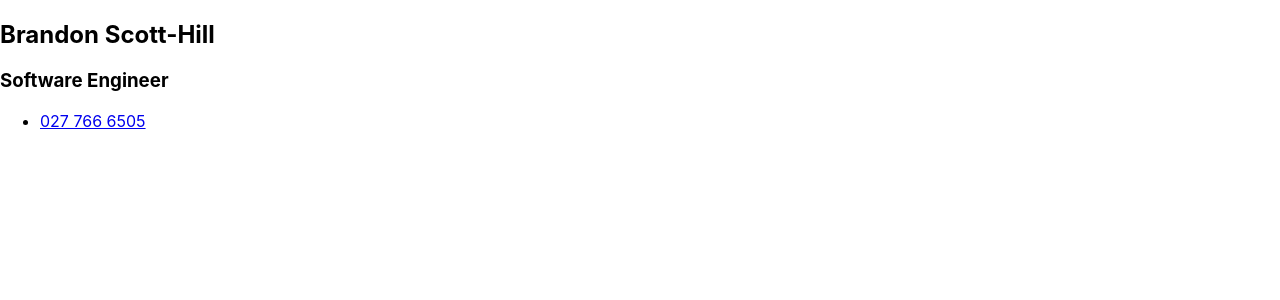
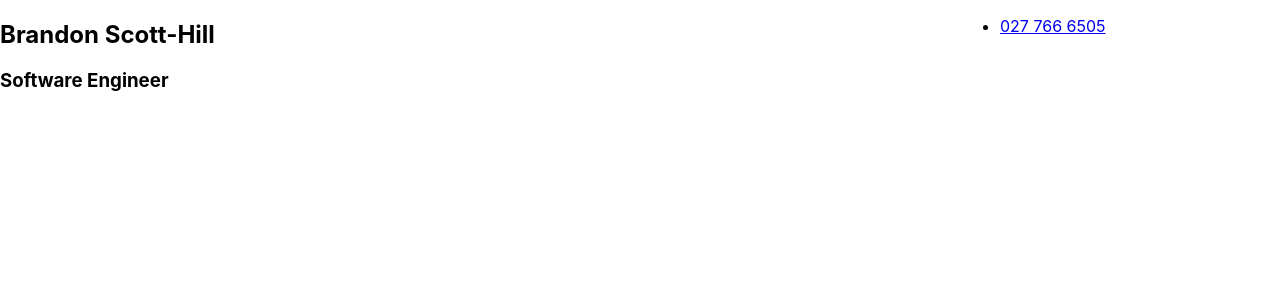
Before and after one commit to b-ran/react-cv, a React (Create React App) app: page / in a window 1280 px wide. Shown: the top 300 px of the page. Built offline with nearby package versions, Linux system fonts and the light colour scheme.

Commit message:
Set basic layout for profile header

```diff
--- a/src/profile/CV.tsx
+++ b/src/profile/CV.tsx
@@ -1,6 +1,6 @@
 import React from 'react';
 import Header from './components/Header';
-import './CV.less';
+import './CV.css';
 
 export default class CV extends React.Component {
     render() {
--- /dev/null
+++ b/src/profile/components/Header.css
@@ -0,0 +1,9 @@
+.name {
+    width: 75%;
+    float: left;
+}
+
+.links {
+    width: 25%;
+    display: flex;
+}
--- a/src/profile/components/Header.tsx
+++ b/src/profile/components/Header.tsx
@@ -1,5 +1,5 @@
 import React from 'react';
-import './Header.less';
+import './Header.css';
 
 export default class Header extends React.Component {
     render() {
```
Also changed, not shown: src/profile/CV.css (renamed from src/profile/CV.less), src/profile/components/Header.less (deleted).
